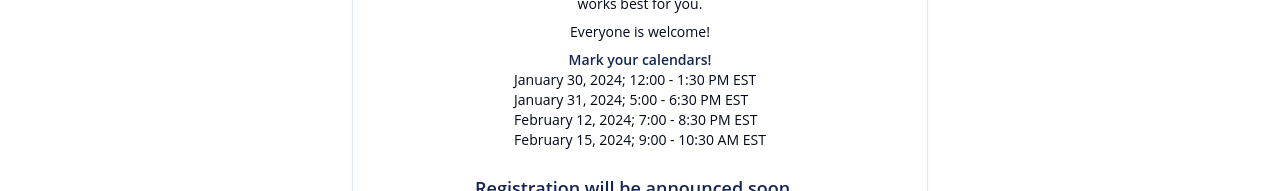
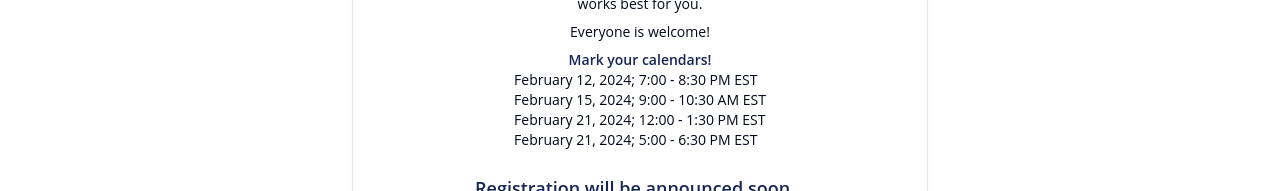
Before and after one commit to ZachStapletonJones/casa-bio, a Next.js app: page / in a window 1280 px wide. Shown: the part 761-952 px from the top of the page. Built offline with nearby package versions, Linux system fonts and the light colour scheme.

Commit message:
updated dates for town halls

```diff
--- a/app/page.tsx
+++ b/app/page.tsx
@@ -85,10 +85,11 @@ export default function Home() {
             <div className='flex pb-4 flex-col w-full items-center justify-center'>
             <h3 className='text-primary font-semibold'>Mark your calendars!</h3>
               <div className=''>
-                <div>January 30, 2024; 12:00 - 1:30 PM EST</div>
-                <div>January 31, 2024;   5:00 - 6:30 PM EST</div>
+
                 <div>February 12, 2024; 7:00 - 8:30 PM EST</div>
                 <div>February 15, 2024; 9:00 - 10:30 AM EST</div>
+                <div>February 21, 2024; 12:00 - 1:30 PM EST</div>
+                <div>February 21, 2024; 5:00 - 6:30 PM EST</div>
               </div>
               </div>
               <div className='text-center font-semibold text-lg text-primary'> Registration will be announced soon...</div>
```
